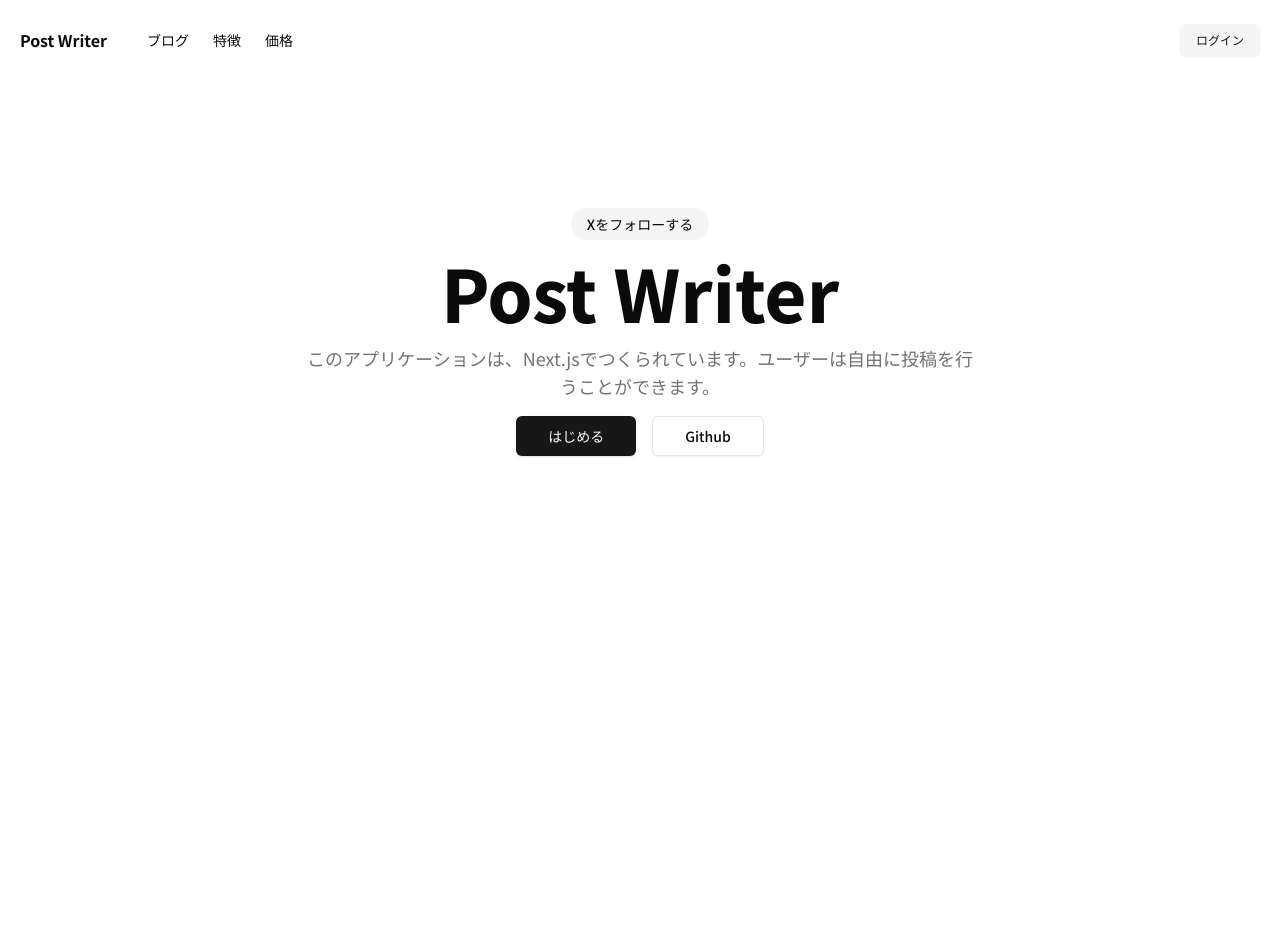
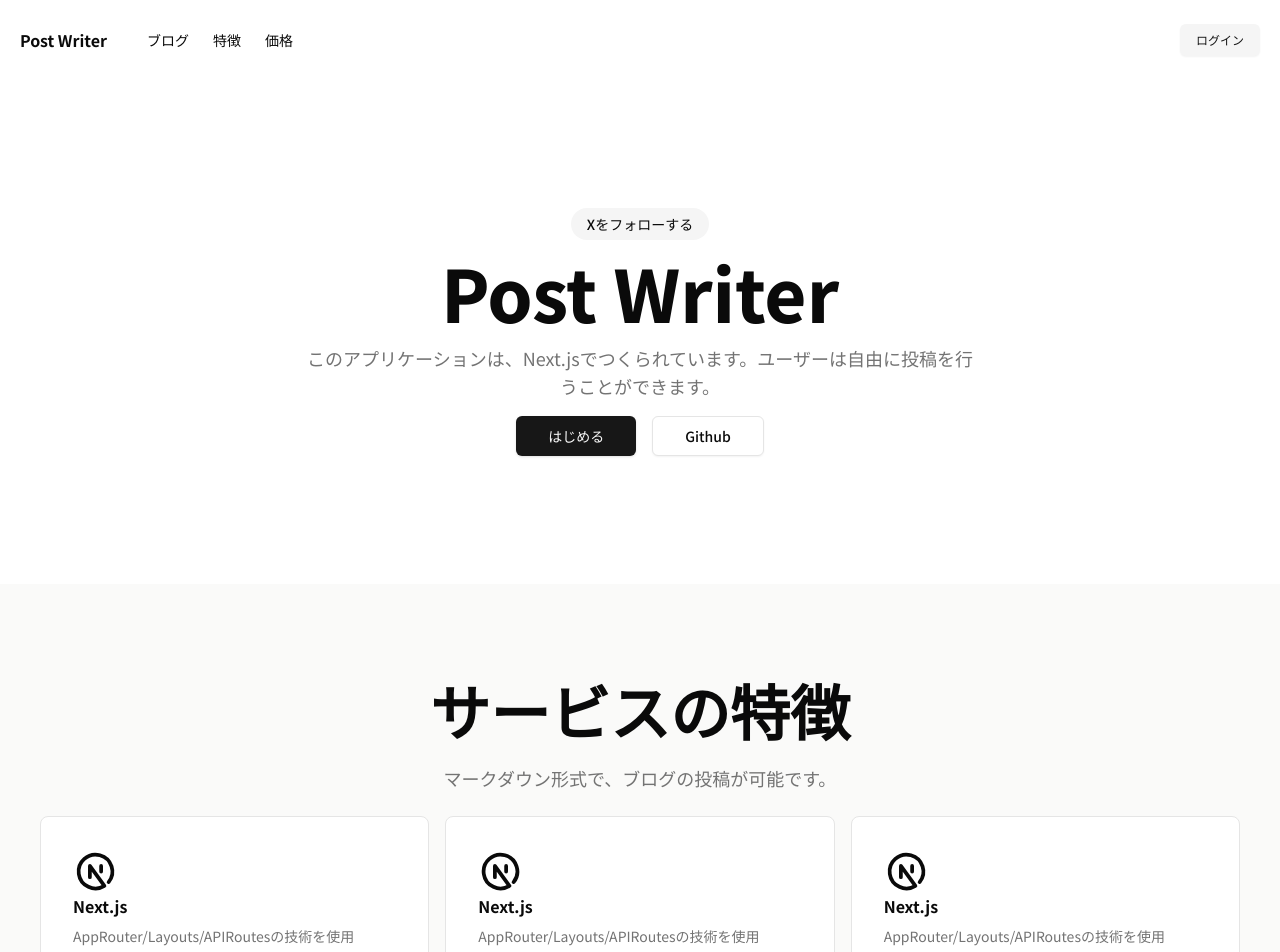
Before and after one commit to ShimomineSota/next-blog, a Next.js app: page / in a window 1280 px wide. Shown: the top 952 px of the page. Before the commit the page ends 800 px from the top, so only its background shows below. Built offline with nearby package versions, Linux system fonts and the light colour scheme.

Commit message:
add: feature category

```diff
--- a/app/(marketing)/page.tsx
+++ b/app/(marketing)/page.tsx
@@ -38,6 +38,101 @@
 					</div>
 				</div>
 			</section>
+
+			<section
+				id="features"
+				className="container mx-auto py-8 md:py-12 lg:py-24 bg-stone-50 space-y-6 px-3 md:px-6 lg:px-10"
+			>
+				<div className="text-center space-y-6">
+					<h2 className="font-extrabold text-3xl md:text-6xl">
+						サービスの特徴
+					</h2>
+					<p className="text-muted-foreground sm:text-lg sm:leading-7">
+						マークダウン形式で、ブログの投稿が可能です。
+					</p>
+				</div>
+
+				<div className="mx-auto grid md:grid-cols-2 lg:grid-cols-3 gap-4 max-w-[64rem]:">
+					<div className="bg-background border p-2 rounded-lg">
+						<div className="flex flex-col justify-between p-6 h-[150] lg:h-[160]">
+							<svg
+								xmlns="http://www.w3.org/2000/svg"
+								width="45"
+								height="45"
+								viewBox="0 0 24 24"
+							>
+								<title>Next.js Icon</title>
+								<path
+									fill="none"
+									stroke="currentColor"
+									strokeLinecap="round"
+									stroke-linejoin="round"
+									stroke-width="2"
+									d="M9 15V9l7.745 10.65A9 9 0 1 1 19 17.657M15 12V9"
+								/>
+							</svg>
+							<div className="space-y-2">
+								<h3 className="font-bold">Next.js</h3>
+								<p className="text-sm text-muted-foreground">
+									AppRouter/Layouts/APIRoutesの技術を使用
+								</p>
+							</div>
+						</div>
+					</div>
+					<div className="bg-background border p-2 rounded-lg">
+						<div className="flex flex-col justify-between p-6 h-[150] lg:h-[160]">
+							<svg
+								xmlns="http://www.w3.org/2000/svg"
+								width="45"
+								height="45"
+								viewBox="0 0 24 24"
+							>
+								<title>Next.js Icon</title>
+								<path
+									fill="none"
+									stroke="currentColor"
+									strokeLinecap="round"
+									stroke-linejoin="round"
+									stroke-width="2"
+									d="M9 15V9l7.745 10.65A9 9 0 1 1 19 17.657M15 12V9"
+								/>
+							</svg>
+							<div className="space-y-2">
+								<h3 className="font-bold">Next.js</h3>
+								<p className="text-sm text-muted-foreground">
+									AppRouter/Layouts/APIRoutesの技術を使用
+								</p>
+							</div>
+						</div>
+					</div>
+					<div className="bg-background border p-2 rounded-lg">
+						<div className="flex flex-col justify-between p-6 h-[150] lg:h-[160]">
+							<svg
+								xmlns="http://www.w3.org/2000/svg"
+								width="45"
+								height="45"
+								viewBox="0 0 24 24"
+							>
+								<title>Next.js Icon</title>
+								<path
+									fill="none"
+									stroke="currentColor"
+									strokeLinecap="round"
+									stroke-linejoin="round"
+									stroke-width="2"
+									d="M9 15V9l7.745 10.65A9 9 0 1 1 19 17.657M15 12V9"
+								/>
+							</svg>
+							<div className="space-y-2">
+								<h3 className="font-bold">Next.js</h3>
+								<p className="text-sm text-muted-foreground">
+									AppRouter/Layouts/APIRoutesの技術を使用
+								</p>
+							</div>
+						</div>
+					</div>
+				</div>
+			</section>
 		</>
 	);
 }
```
